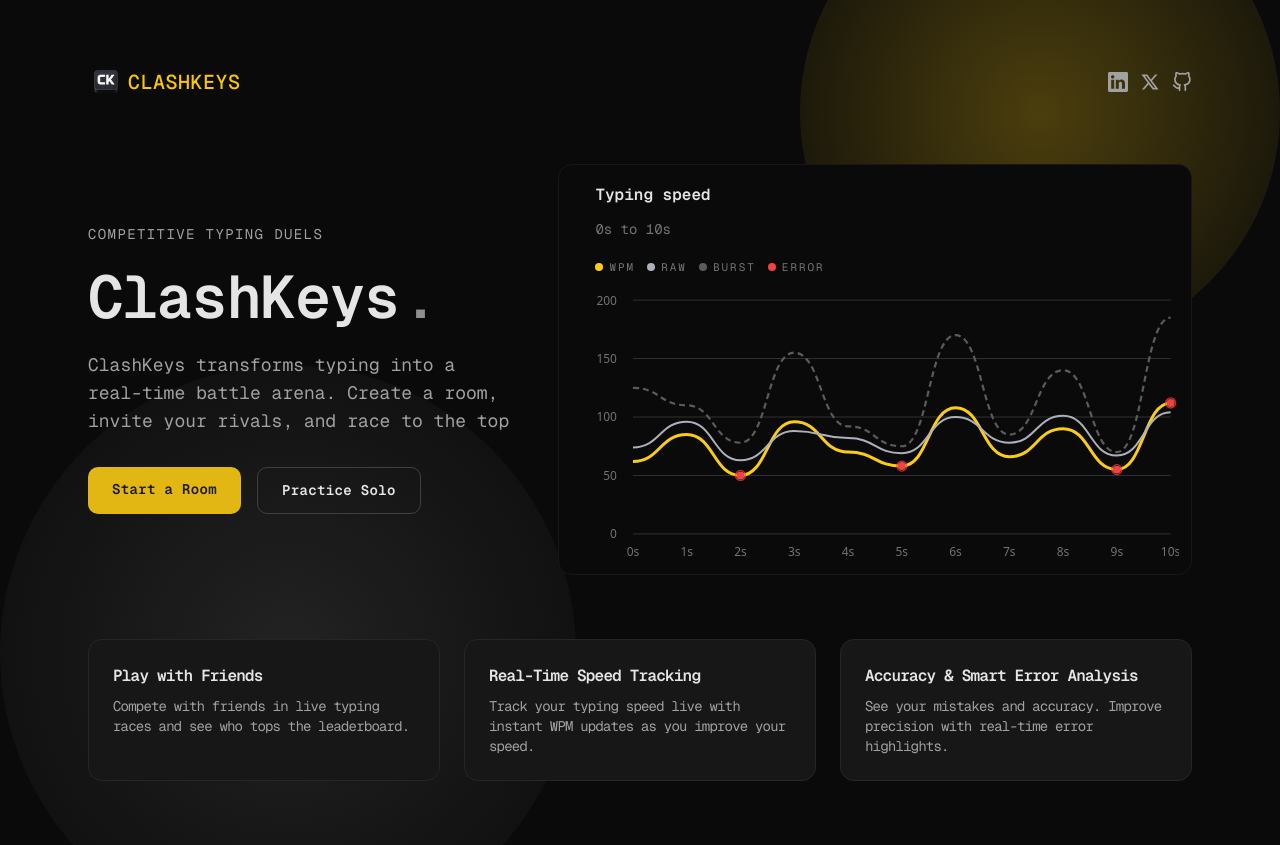
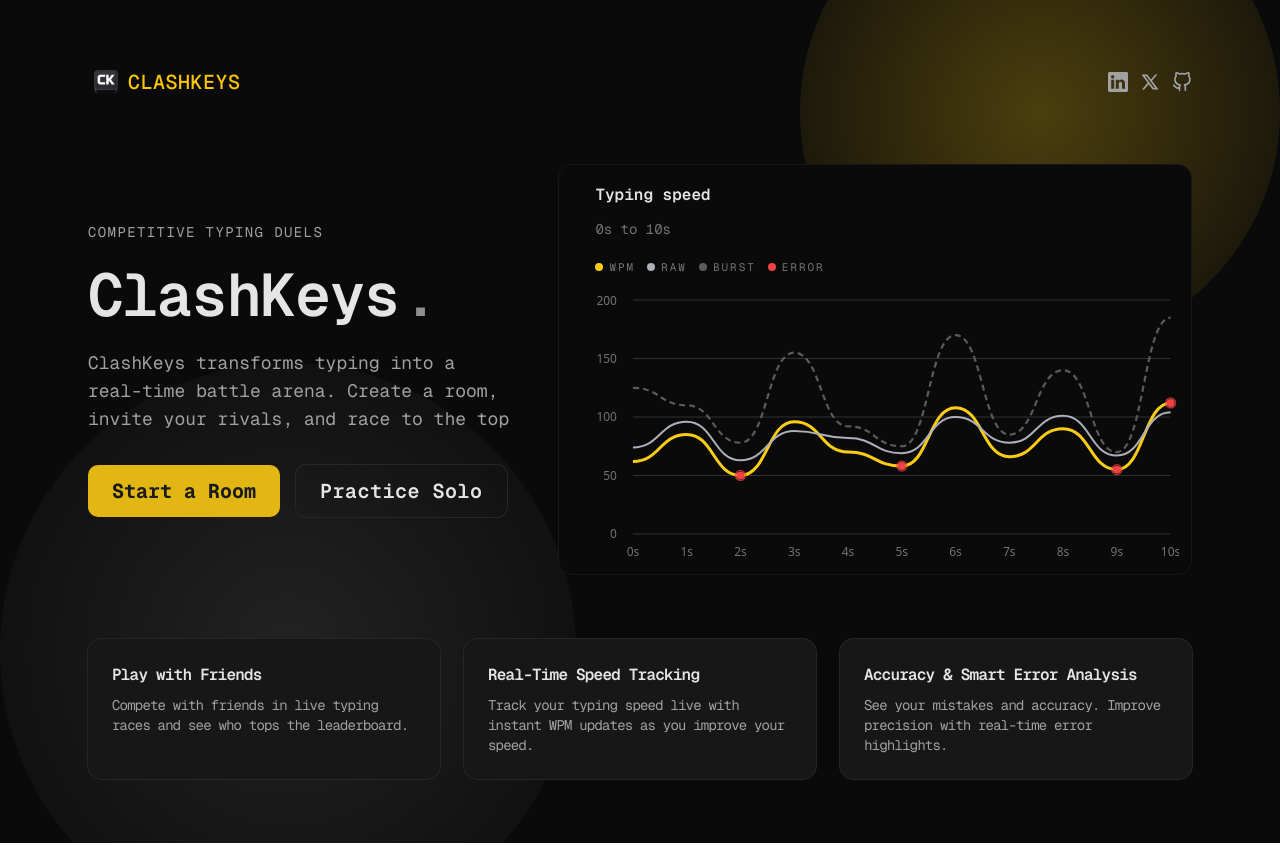
Before and after one commit to Aayush7105/clashkeys, a Next.js app: page / in a window 1280 px wide. Built offline with nearby package versions, Linux system fonts and the light colour scheme.

Commit message:
some more ui changes to homepage

```diff
--- a/components/landing/landingpage.tsx
+++ b/components/landing/landingpage.tsx
@@ -61,13 +61,13 @@ const Landing = () => {
             <div className="grid grid-cols-2 gap-3 sm:flex sm:flex-row sm:flex-wrap sm:gap-4">
               <Link
                 href="/multiplayer"
-                className="w-full rounded-lg bg-[#e2b714] px-3 py-3 text-center text-[14px] font-semibold text-[#1a1b1f] tracking-wide hover:brightness-110 sm:w-auto sm:px-6 font-mono "
+                className="w-full rounded-lg bg-[#e2b714] px-3 py-3 text-center text-xl font-bold text-[#1a1b1f] tracking-normal hover:brightness-110 sm:w-auto sm:px-6 font-mono hover:-translate-y-1 transition-all ease-in-out "
               >
                 Start a Room
               </Link>
               <Link
                 href="/soloplay"
-                className="w-full rounded-lg border border-neutral-700 px-3 py-3 text-center text-[14px] font-semibold tracking-wide text-neutral-200 hover:border-[#e2b714] sm:w-auto sm:px-6 font-mono"
+                className="w-full rounded-lg ring ring-neutral-800 px-3 py-3 text-center text-xl font-semibold tracking-wide text-neutral-200 hover:bg-neutral-400/50 sm:w-auto sm:px-6 font-mono hover:-translate-y-1 transition-all ease-in-out"
               >
                 Practice Solo
               </Link>
@@ -94,7 +94,7 @@ const Landing = () => {
           ].map((card) => (
             <div
               key={card.title}
-              className="rounded-xl border border-neutral-800 bg-neutral-900 p-5 font-mono tracking-tighter sm:p-6"
+              className="rounded-xl ring ring-neutral-800 bg-neutral-900 p-5 font-mono tracking-tighter sm:p-6"
             >
               <h3 className="text-[16px] font-semibold text-neutral-200">
                 {card.title}
```
